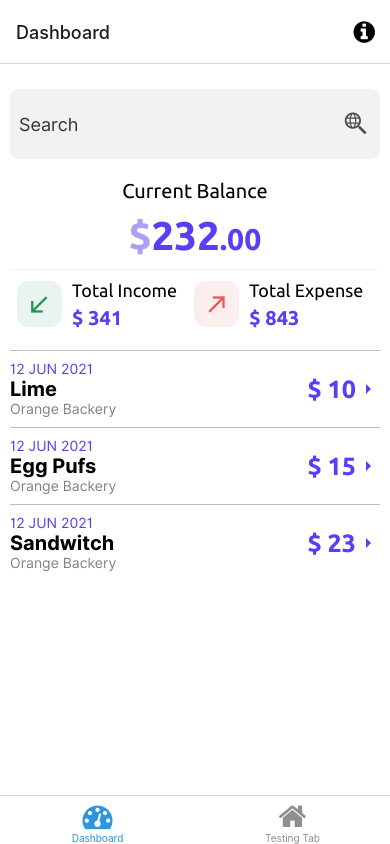
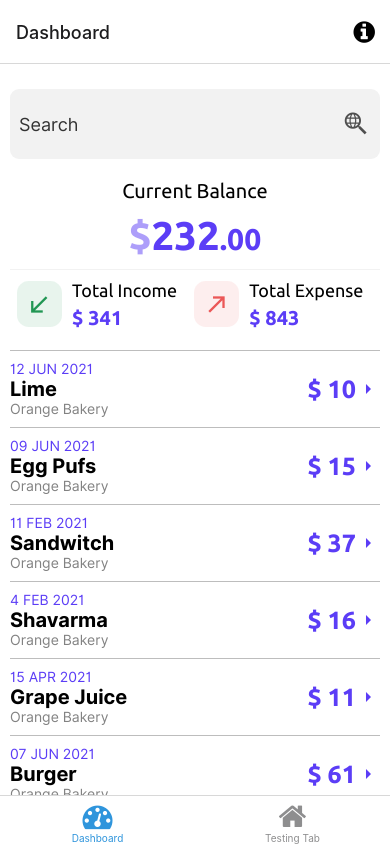
Before and after one commit to amjed-ali-k/react-native-vios-theme, a React Native app: screen /Dashboard in a window 390 px wide. Built offline with nearby package versions, Linux system fonts and the light colour scheme; what expo-linking would draw is missing.

Commit message:
🔧 fix: Flatlist Warnings

```diff
--- a/components/misc/ExpenseList.tsx
+++ b/components/misc/ExpenseList.tsx
@@ -22,6 +22,7 @@ const ExpenseList = ({
   ...otherProps
 }: ElementProps): React.ReactElement => {
   return (
+    <View style={styles.parent}>
       <TouchableOpacity {...otherProps} style={styles.container}>
         <View style={styles.textContainer}>
           <Text style={styles.date}>{date}</Text>
@@ -37,17 +38,21 @@ const ExpenseList = ({
           </View>
         </View>
       </TouchableOpacity>
+    </View>
   );
 };
 
 export default ExpenseList;
 
 const styles = StyleSheet.create({
+  parent: {
+    borderTopColor: Colors.grey400,
+    borderTopWidth: 1,
+  },
   container: {
     flexDirection: "row",
     justifyContent: "space-between",
-    borderTopColor: Colors.grey400,
-    borderTopWidth: 1,
+
     paddingVertical: 10,
   },
   textContainer: {},
--- a/screens/expense/CurrentBalanceScreen.tsx
+++ b/screens/expense/CurrentBalanceScreen.tsx
@@ -1,6 +1,5 @@
 import React from "react";
 import { StyleSheet, FlatList, View } from "react-native";
-import { ScrollView } from "react-native";
 import TextInput from "../../components/forms/FormTextInput";
 import CurrentBalance from "../../components/misc/CurrentBalance";
 import Colors from "../../constants/Colors";
@@ -11,21 +10,70 @@ const DATA = [
     id: "bd7acbea-c1b1-46c2-aed5-3ad53abb28ba",
     title: "Lime",
     date: "12 Jun 2021",
-    subTitle: "Orange Backery",
+    subTitle: "Orange Bakery",
     amount: "10",
   },
   {
     id: "3ac68afc-c605-48d3-a4f8-fbd91aa97f63",
     title: "Egg Pufs",
-    date: "12 Jun 2021",
-    subTitle: "Orange Backery",
+    date: "09 Jun 2021",
+    subTitle: "Orange Bakery",
     amount: "15",
   },
   {
-    id: "58694a0f-3da1-471f-bd96-145571e29d72",
+    id: "ce38d924-b0f0-4aa7-9bfb-74d1edcc7c71",
     title: "Sandwitch",
-    date: "12 Jun 2021",
-    subTitle: "Orange Backery",
+    date: "11 Feb 2021",
+    subTitle: "Orange Bakery",
+    amount: "37",
+  },
+  {
+    id: "3a779d14-e66b-4845-803b-9d06ee1c6dba",
+    title: "Shavarma",
+    date: "4 Feb 2021",
+    subTitle: "Orange Bakery",
+    amount: "16",
+  },
+  {
+    id: "4b0ae010-0279-4abf-a9c7-14e0d9359d10",
+    title: "Grape Juice",
+    date: "15 Apr 2021",
+    subTitle: "Orange Bakery",
+    amount: "11",
+  },
+  {
+    id: "d1c1eabf-9fdb-4149-ade9-add27ae3aa96",
+    title: "Burger",
+    date: "07 Jun 2021",
+    subTitle: "Orange Bakery",
+    amount: "61",
+  },
+  {
+    id: "06f441bd-a386-4b5d-8761-db6493b19d14",
+    title: "Chicken Roll",
+    date: "04 Sep 2021",
+    subTitle: "Orange Bakery",
+    amount: "25",
+  },
+  {
+    id: "e3b44614-3613-4a17-91f7-3e15e932089b",
+    title: "Avacado Juice",
+    date: "10 Jun 2021",
+    subTitle: "Orange Bakery",
+    amount: "62",
+  },
+  {
+    id: "935303db-a43c-4e50-80d9-cffe16be23f1",
+    title: "Mango Juice",
+    date: "11 July 2021",
+    subTitle: "Orange Bakery",
+    amount: "34",
+  },
+  {
+    id: "1a2c9b45-7426-4a07-914e-2518ac40ce70",
+    title: "Vegitable Pufs",
+    date: "02 Aug 2021",
+    subTitle: "Orange Bakery",
     amount: "23",
   },
 ];
@@ -43,7 +91,10 @@ const CurrentBalanceScreen = (): React.ReactElement => {
   };
 
   return (
-    <ScrollView style={styles.container}>
+    <View style={styles.container}>
+      <FlatList
+        ListHeaderComponent={
+          <>
             <View style={styles.searchContainer}>
               <TextInput
                 backgroundColor={Colors.grey600}
@@ -54,14 +105,13 @@ const CurrentBalanceScreen = (): React.ReactElement => {
             <View>
               <CurrentBalance />
             </View>
-      <View>
-        <FlatList
+          </>
+        }
         data={DATA}
         renderItem={renderItem}
         keyExtractor={(item) => item.id}
       />
     </View>
-    </ScrollView>
   );
 };
 
```
Lines whose indentation alone changed are shown as unchanged.
